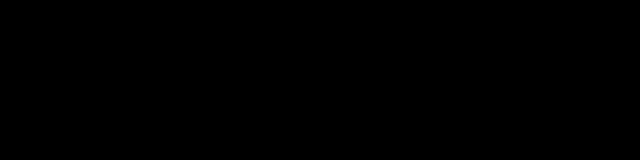
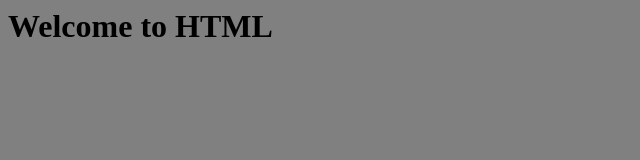
Before and after one commit to kady05naik/Jenkins, a plain HTML site: page index.html in a window 1280 px wide. Shown: the whole page, without its empty margins (0-640 px from the left). Drawn offline with Linux system fonts and the light colour scheme.

Commit message:
Editd bgcolor of body

```diff
--- a/index.html
+++ b/index.html
@@ -1,4 +1,4 @@
-<body bgcolor="Black">
+<body bgcolor="grey">
 	<h1 bgcolor="white">Welcome to HTML</h1>
 
 </body>
```
